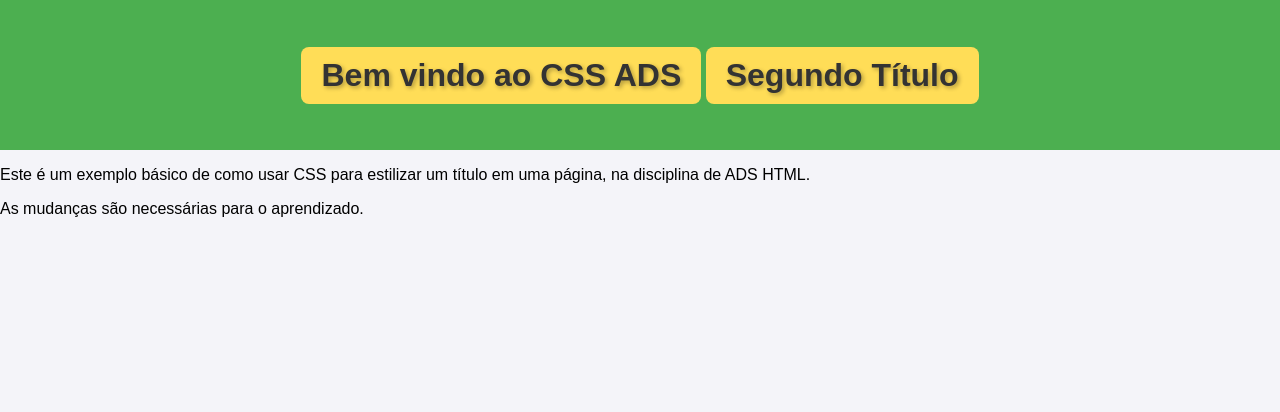
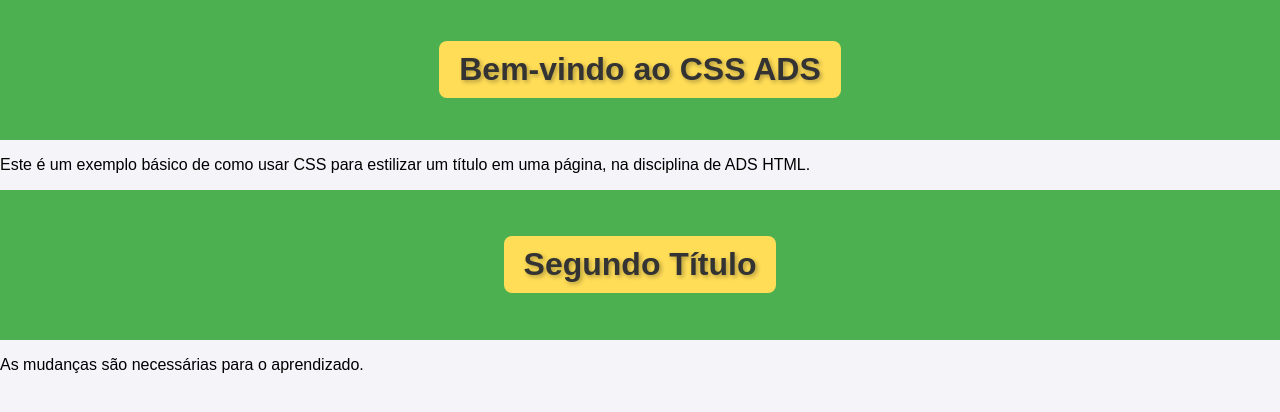
Before and after one commit to rodrigoleal3112/css2titulo, a plain HTML site: page index.html in a window 1280 px wide. Drawn offline with Linux system fonts and the light colour scheme.

Commit message:
Update index.html

```diff
--- a/index.html
+++ b/index.html
@@ -8,18 +8,24 @@
     <link rel="stylesheet" href="styles.css">
 </head>
 <body>
-    <header>
-        <h1 class="titulo-estilizado">Bem vindo ao CSS ADS</h1>
-        <h2 class="titulo-estilizado">Segundo Título</h1>
+    <!-- Primeiro cabeçalho -->
+    <header class="header-principal">
+        <h1 class="titulo-estilizado">Bem-vindo ao CSS ADS</h1>
+    </header>
 
-    </header>
+    <!-- Seção principal -->
     <section>
         <p>Este é um exemplo básico de como usar CSS para estilizar um título em uma página, na disciplina de ADS HTML.</p>
     </section>
-   <section>
+
+    <!-- Segundo cabeçalho -->
+    <header class="header-secundario">
+        <h2 class="titulo-estilizado">Segundo Título</h2>
+    </header>
+
+    <!-- Outra seção -->
+    <section>
         <p>As mudanças são necessárias para o aprendizado.</p>
     </section>
-
-
 </body>
 </html>
```
